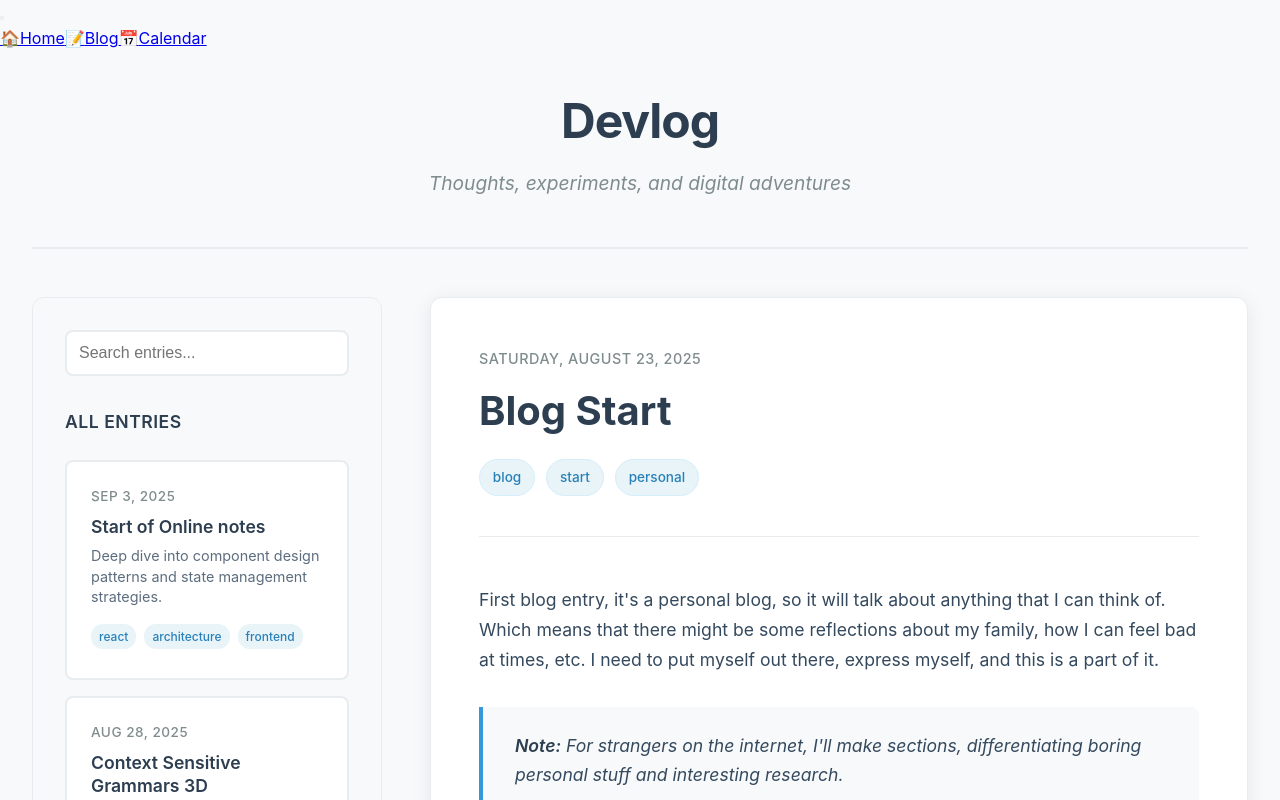
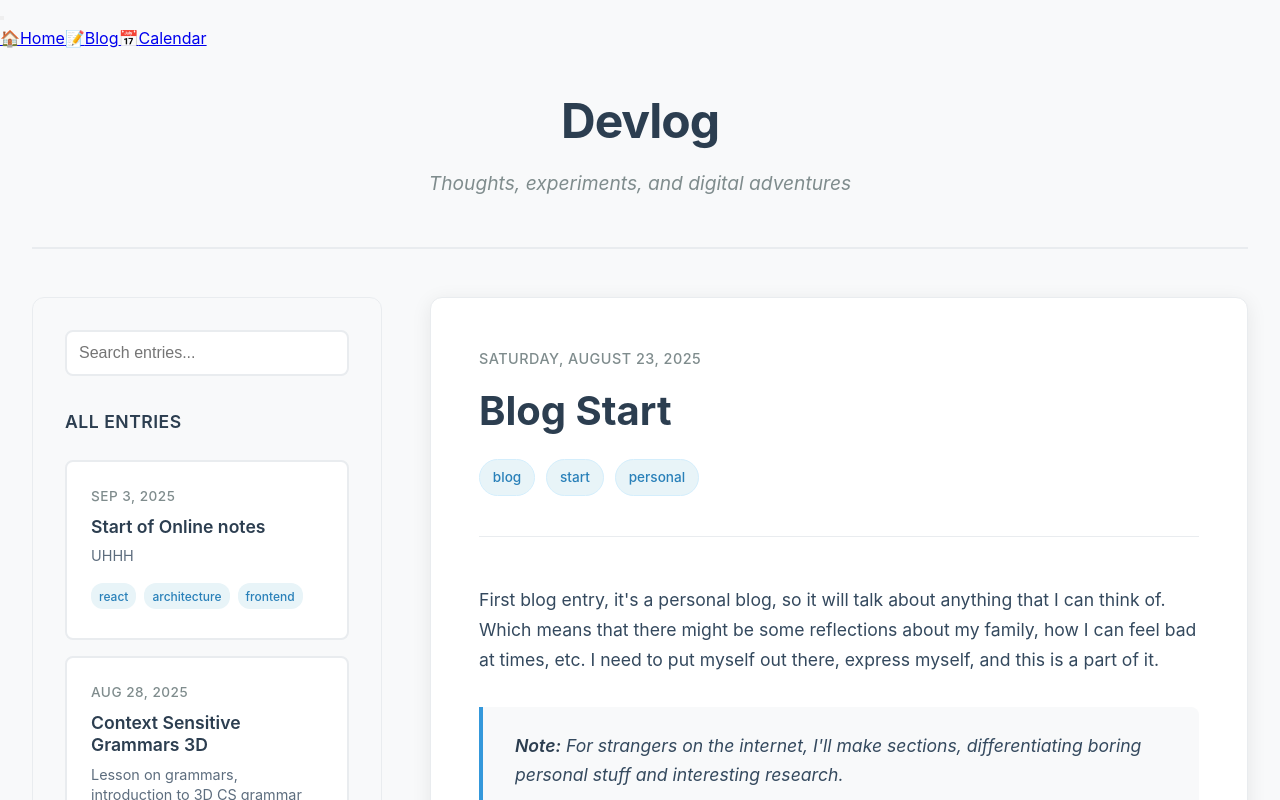
Before and after one commit to Gelehead/Oscar-Lavolet, a React (Vite) app: page /blog in a window 1280 px wide. Shown: the top 800 px of the page. Built offline with nearby package versions, Linux system fonts and the light colour scheme.

Commit message:
fix github pages again again again again but diferent

```diff
--- a/src/pages/Blog.tsx
+++ b/src/pages/Blog.tsx
@@ -133,7 +133,7 @@ const Blog: React.FC = () => {
       id: '3',
       date: '2025-09-03',
       title: 'Start of Online notes',
-      excerpt: 'Deep dive into component design patterns and state management strategies.',
+      excerpt: 'UHHH',
       tags: ['react', 'architecture', 'frontend'],
       content: (
         <div>
```
